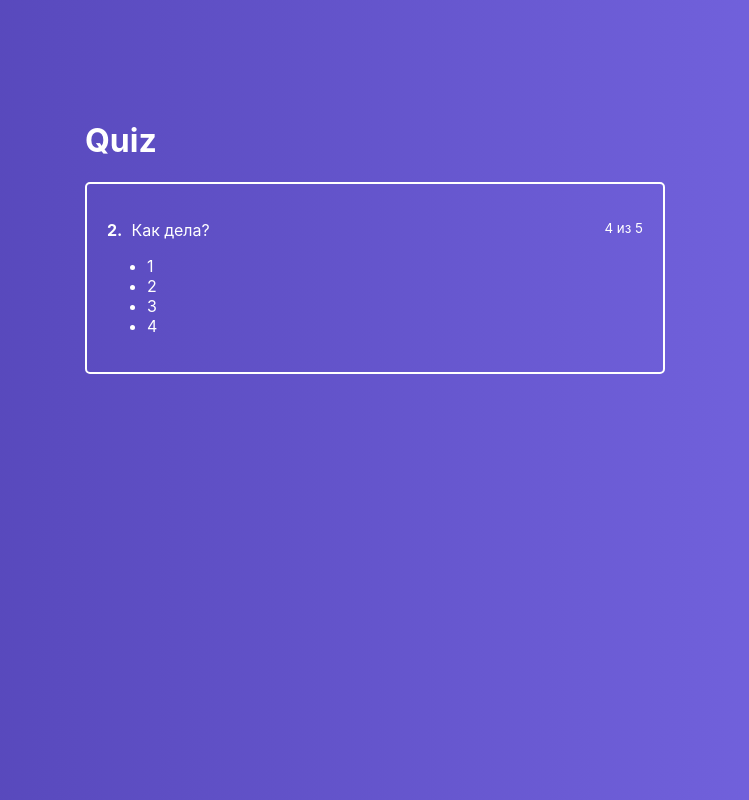
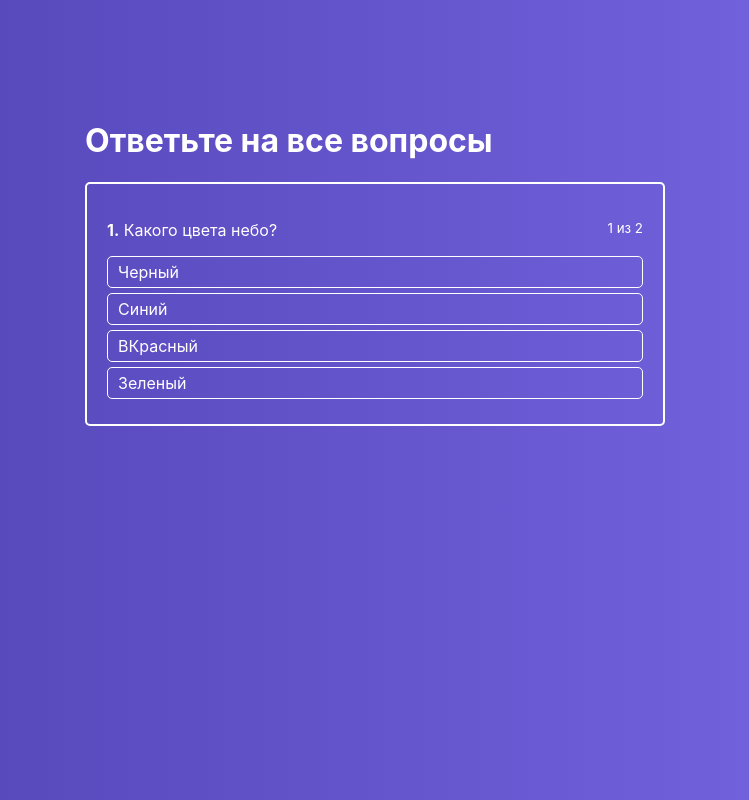
Before and after one commit to JENIA89/React-interview, a React (Create React App) app: page / in a window 1280 px wide. Shown: the whole page, without its empty margins (265-1014 px from the left). Built offline with nearby package versions, Linux system fonts and the light colour scheme.

Commit message:
feat: add questions

```diff
--- a/src/components/ActiveQuiz/ActiveQuiz.js
+++ b/src/components/ActiveQuiz/ActiveQuiz.js
@@ -1,21 +1,24 @@
 import classes from "./ActiveQuiz.module.css";
 import React from "react";
+import AnswersList from "./AnswersList/AnswersList";
 
 const ActiveQuiz = (props) => (
   <div className={classes.ActiveQuiz}>
     <p className={classes.Question}>
       <span>
-        <strong>2.</strong>&nbsp; Как дела?
+        <strong>{props.answerNumber}.</strong>&nbsp;
+        {props.question}
       </span>
-      <small>4 из 5</small>
+      <small>
+        {props.answerNumber} из {props.quizLength}
+      </small>
     </p>
 
-    <ul>
-      <li>1</li>
-      <li>2</li>
-      <li>3</li>
-      <li>4</li>
-    </ul>
+    <AnswersList
+      answers={props.answers}
+      onAnswerClick={props.onAnswerClick}
+      state={props.state}
+    />
   </div>
 );
 
--- /dev/null
+++ b/src/components/ActiveQuiz/AnswersList/AnswerItem/AnswerItem.js
@@ -0,0 +1,21 @@
+import classes from "./AnswerItem.module.css";
+import React from "react";
+
+const AnswerItem = (props) => {
+  const cls = [classes.AnswerItem];
+
+  if (props.state) {
+    cls.push(classes[props.state]);
+  }
+
+  return (
+    <li
+      className={cls.join(" ")}
+      onClick={() => props.onAnswerClick(props.answer.id)}
+    >
+      {props.answer.text}
+    </li>
+  );
+};
+
+export default AnswerItem;
--- /dev/null
+++ b/src/components/ActiveQuiz/AnswersList/AnswerItem/AnswerItem.module.css
@@ -0,0 +1,20 @@
+.AnswerItem {
+  border: 1px solid #fff;
+  border-radius: 5px;
+  padding: 5px 10px;
+  margin-bottom: 5px;
+  cursor: pointer;
+}
+
+.AnswerItem:hover {
+  background: rgba(255, 255, 255, 0.2);
+  transition: background 0.3s ease-in-out;
+}
+
+.AnswerItem.success {
+  background: rgba(161, 240, 69, 0.7);
+}
+
+.AnswerItem.error {
+  background: rgba(240, 87, 108, 0.7);
+}
--- /dev/null
+++ b/src/components/ActiveQuiz/AnswersList/AnswersList.js
@@ -0,0 +1,20 @@
+import classes from "./AnswersList.module.css";
+import React from "react";
+import AnswerItem from "./AnswerItem/AnswerItem";
+
+const AnswersList = (props) => (
+  <ul className={classes.AnswersList}>
+    {props.answers.map((answer, index) => {
+      return (
+        <AnswerItem
+          answer={answer}
+          key={index}
+          onAnswerClick={props.onAnswerClick}
+          state={props.state ? props.state[answer.id] : null}
+        />
+      );
+    })}
+  </ul>
+);
+
+export default AnswersList;
--- /dev/null
+++ b/src/components/ActiveQuiz/AnswersList/AnswersList.module.css
@@ -0,0 +1,5 @@
+.AnswersList {
+  list-style: none;
+  margin: 0;
+  padding: 0;
+}
--- /dev/null
+++ b/src/components/FinishedQuiz/FinishedQuiz.js
@@ -0,0 +1,8 @@
+import classes from "./FinishedQuiz.module.css";
+import React from "react";
+
+const FinishedQuiz = (props) => {
+  return <div className={classes.FinishedQuiz}>Finish</div>;
+};
+
+export default FinishedQuiz;
--- /dev/null
+++ b/src/components/FinishedQuiz/FinishedQuiz.module.css
@@ -0,0 +1,2 @@
+.FinishedQuiz {
+}
--- a/src/containers/Quiz/Quiz.js
+++ b/src/containers/Quiz/Quiz.js
@@ -1,17 +1,97 @@
 import classes from "./Quiz.module.css";
 import ActiveQuiz from "../../components/ActiveQuiz/ActiveQuiz";
 import React from "react";
+import FinishedQuiz from "../../components/FinishedQuiz/FinishedQuiz";
 
 class Quiz extends React.Component {
   state = {
-    quiz: [],
+    activeQuestion: 0,
+    isFinished: false,
+    answerState: null,
+    quiz: [
+      {
+        question: "Какого цвета небо?",
+        rightAnswer: 2,
+        id: 1,
+        answers: [
+          { text: "Черный", id: 1 },
+          { text: "Синий", id: 2 },
+          { text: "ВКрасный", id: 3 },
+          { text: "Зеленый", id: 4 },
+        ],
+      },
+      {
+        question: "В каком году основали Санкт-Петербург?",
+        rightAnswer: 3,
+        id: 2,
+        answers: [
+          { text: "1700", id: 1 },
+          { text: "1702", id: 2 },
+          { text: "1703", id: 3 },
+          { text: "1803", id: 4 },
+        ],
+      },
+    ],
   };
+
+  onAnswerClickHandler = (answerId) => {
+    if (this.state.answerState) {
+      const key = Object.keys(this.state.answerState)[0];
+      if (this.state.answerState[key] === "success") {
+        return;
+      }
+    }
+
+    const question = this.state.quiz[this.state.activeQuestion];
+
+    if (question.rightAnswer === answerId) {
+      this.setState({
+        answerState: { [answerId]: "success" },
+      });
+
+      const timer = window.setTimeout(() => {
+        if (this.isQuizFinished()) {
+          this.setState({
+            isFinished: true,
+          });
+        } else {
+          this.setState({
+            activeQuestion: this.state.activeQuestion + 1,
+            answerState: null,
+          });
+        }
+
+        window.clearTimeout(timer);
+      }, 1000);
+    } else {
+      this.setState({
+        answerState: { [answerId]: "error" },
+      });
+    }
+  };
+
+  isQuizFinished() {
+    return this.state.activeQuestion + 1 === this.state.quiz.length;
+  }
+
   render() {
     return (
       <div className={classes.Quiz}>
         <div className={classes.QuizWrapper}>
-          <h1>Quiz</h1>
-          <ActiveQuiz />
+          <h1>Ответьте на все вопросы</h1>
+
+          {this.state.isFinished ? (
+            <FinishedQuiz />
+          ) : (
+            <ActiveQuiz
+              answers={this.state.quiz[this.state.activeQuestion].answers}
+              question={this.state.quiz[this.state.activeQuestion].question}
+              onAnswerClick={this.onAnswerClickHandler}
+              quizLength={this.state.quiz.length}
+              answerNumber={this.state.activeQuestion + 1}
+              state={this.state.answerState}
+            />
+          )}
         </div>
       </div>
     );
```
Also changed, not shown: 1 other file (tests, documents, lock files or other folders).
